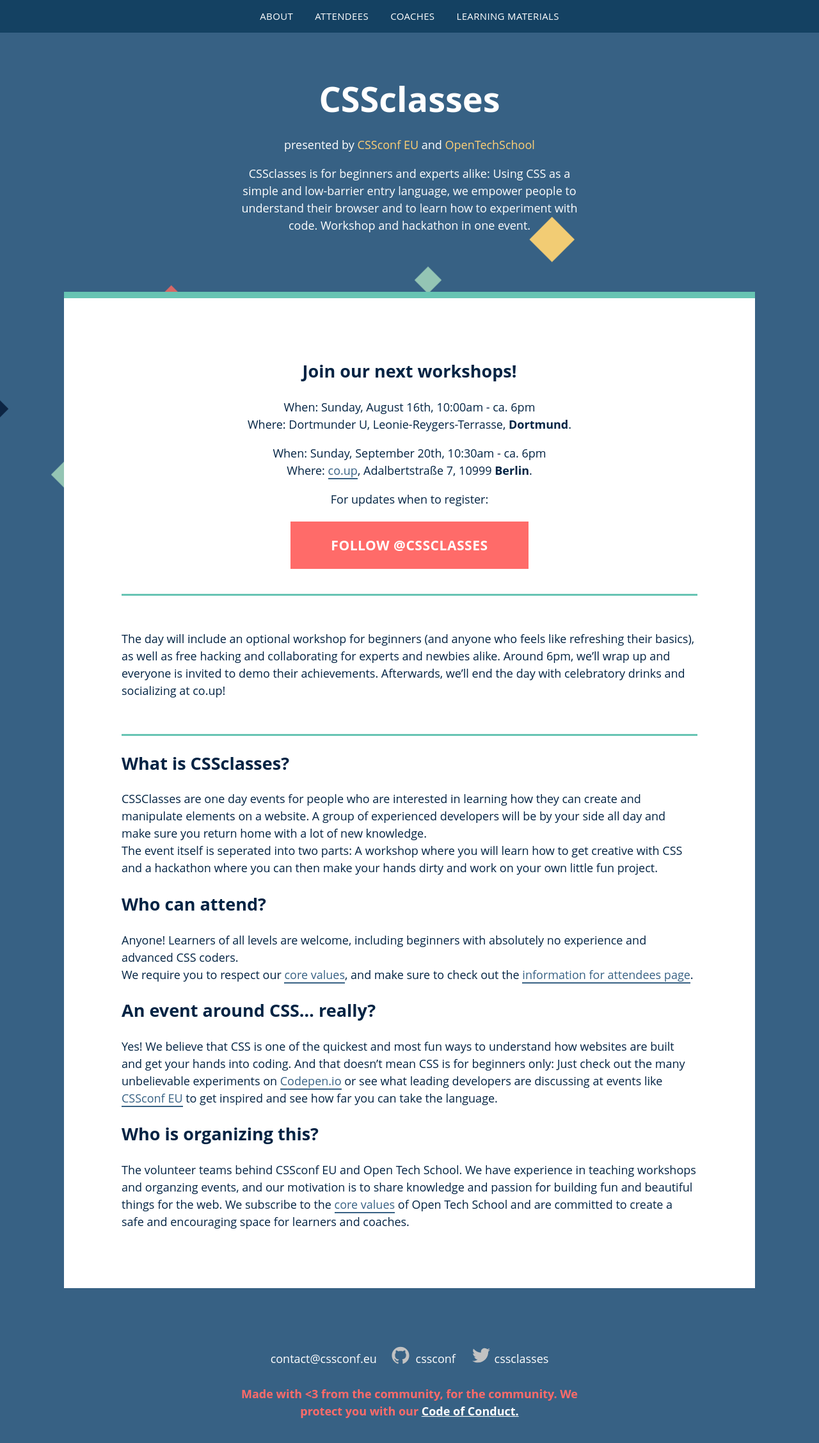
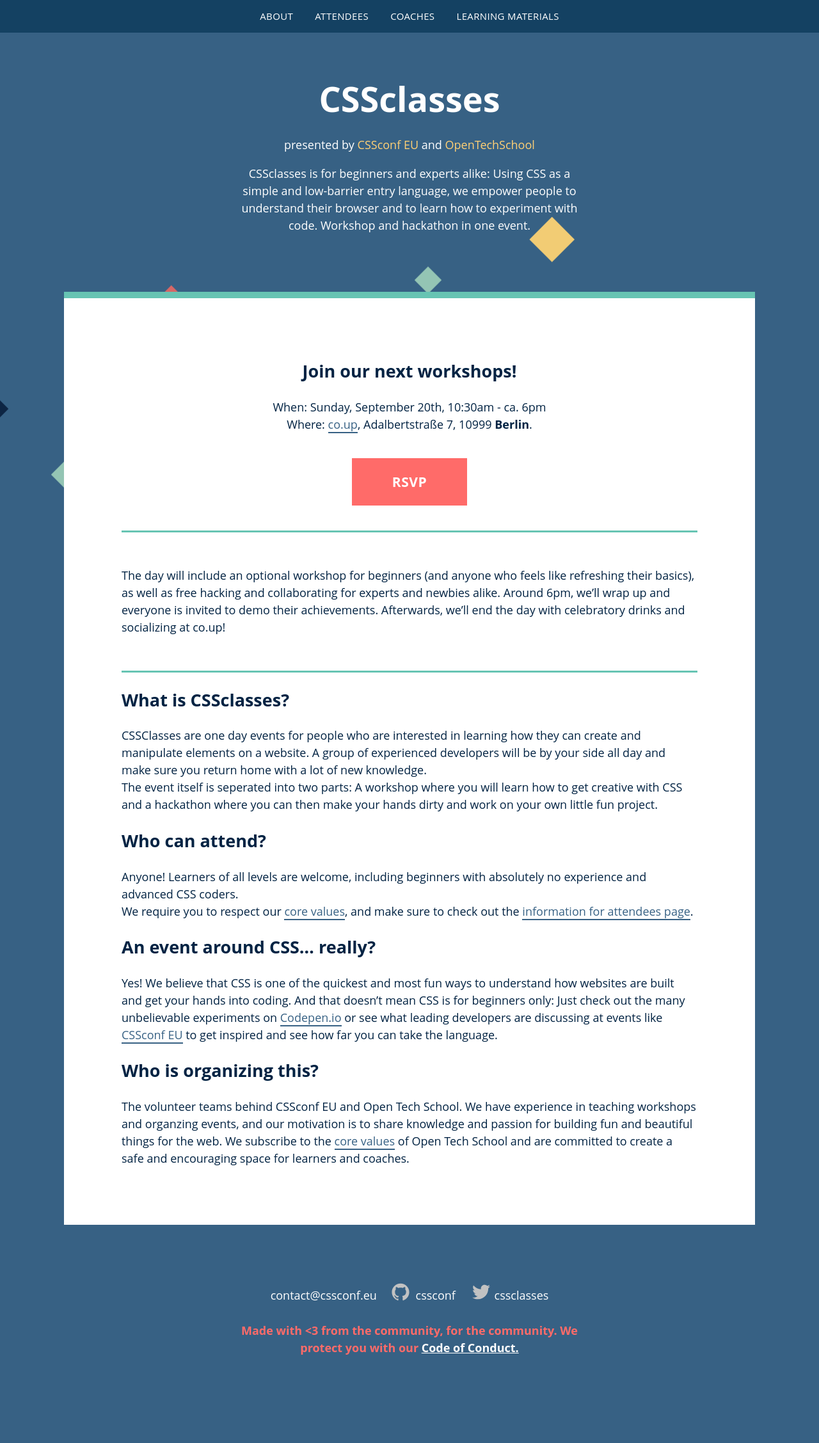
Before and after one commit to cssconf/CSSclasses--old, a Jekyll site: the page built from index.html, in a window 1280 px wide. Shown: the top 2255 px of the page at 64% size. Built offline with Jekyll 4.4.1, drawn with Linux system fonts in a browser that asks for light colours; nearby versions of some CDN libraries.

Commit message:
update main landing page with september berlin RSVP link

```diff
--- a/index.html
+++ b/index.html
@@ -5,30 +5,23 @@
 <h2 class="t-center">Join our next workshops!</h2>
 
 <p class="t-center">
-  When: Sunday, August 16th, 10:00am - ca. 6pm
-  <br>
-  Where: Dortmunder U, Leonie-Reygers-Terrasse, <strong>Dortmund</strong>.
-  <br>
-</p>
-
-<p class="t-center">
   When: Sunday, September 20th, 10:30am - ca. 6pm
   <br>
   Where: <a href="http://co-up.de/">co.up</a>, Adalbertstraße 7, 10999 <strong>Berlin</strong>.
   <br>
 </p>
-<!--<p class="t-center">
-  <a href="http://www.meetup.com/opentechschool-berlin/events/222153289/" class="button">
+<p class="t-center">
+  <a href="http://www.meetup.com/opentechschool-berlin/events/225073641/" class="button">
     RSVP
   </a>
 </p>
--->
-<p class="t-center">
+
+<!--<p class="t-center">
   For updates when to register:<br>
   <a href="https://twitter.com/cssclasses" class="button">
     Follow @CSSclasses
   </a>
-</p>
+</p> -->
 
 <!-- <div class="lead-p">
 
```
